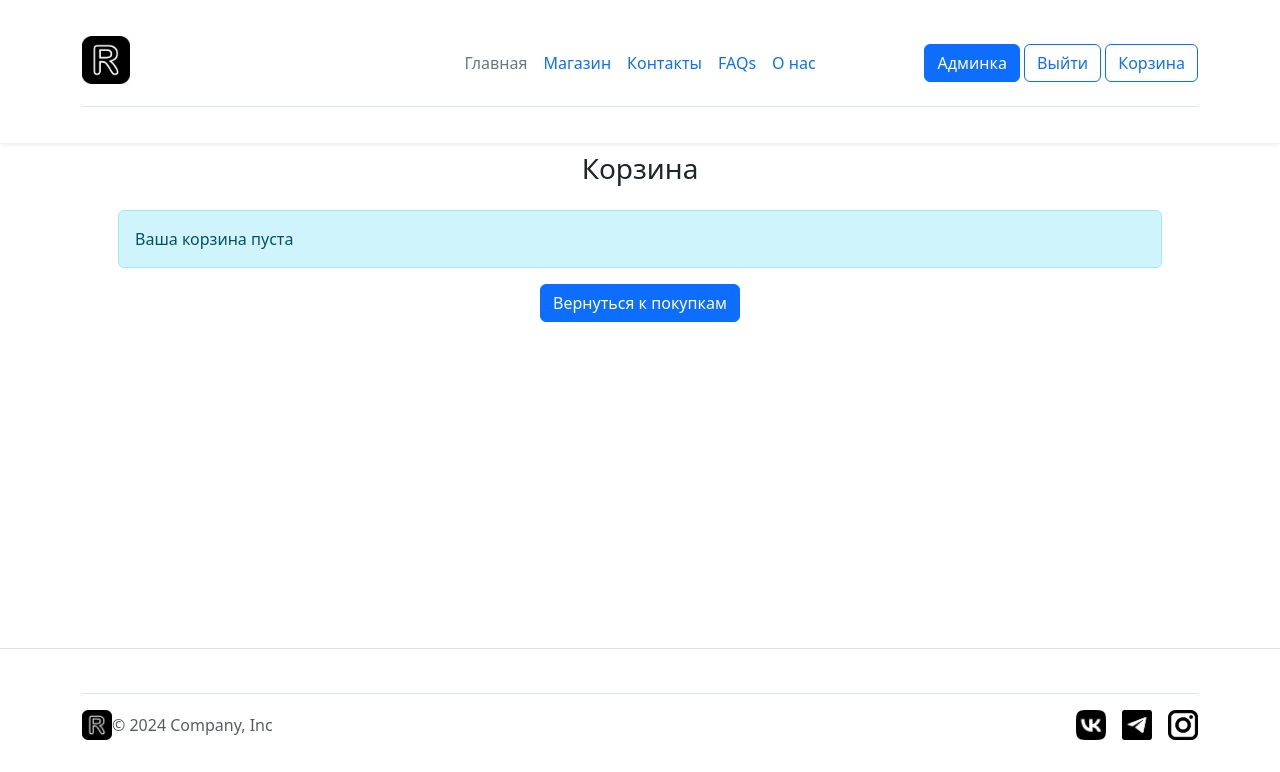
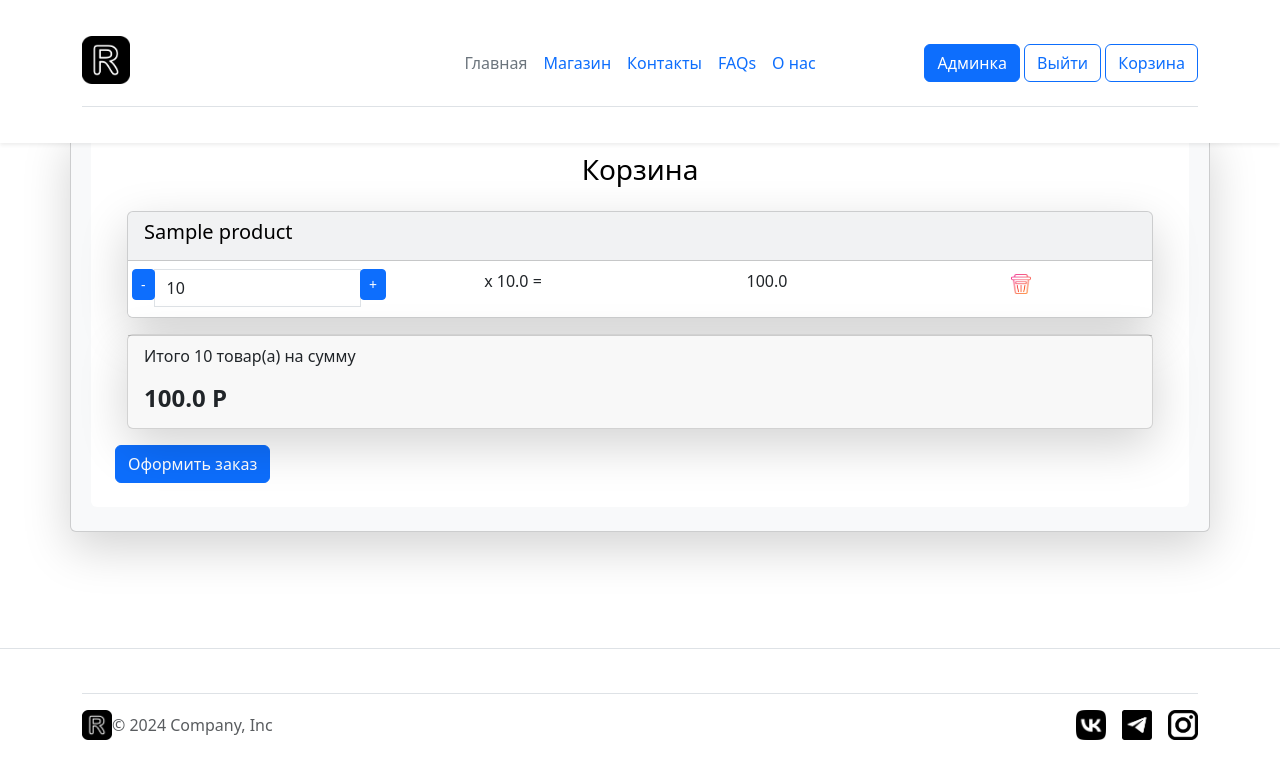
Before and after one commit to Illuminater1/Web_shop, a Flask app: page /cart/ in a window 1280 px wide. Shown: the top 772 px of the page. Run offline with Flask 3, Linux system fonts and the light colour scheme; a user stored in the database is signed in; tables that the repository leaves empty hold one stand-in row (values such as "Sample post").

Commit message:
Удалениее товара из корзины, уменьшение количества товара

```diff
--- a/app/carts/forms.py
+++ b/app/carts/forms.py
@@ -0,0 +1,10 @@
+from flask_wtf import FlaskForm
+from wtforms import SubmitField, IntegerField
+from wtforms.validators import ValidationError, DataRequired
+
+
+class CartForm(FlaskForm):
+
+    submit_increase = SubmitField("+", render_kw={"class": "btn btn-primary btn-sm"})
+
+    submit_decrease = SubmitField("-", render_kw= {"class": "btn btn-primary btn-sm"})
--- a/app/carts/views.py
+++ b/app/carts/views.py
@@ -4,51 +4,93 @@ from flask import Blueprint, flash, redirect, url_for, render_template, request
 from app.shop.models import Product, OrderedProduct
 from app.db import db
 from app.carts.models import Cart
+from app.carts.forms import CartForm
 
 blueprint = Blueprint('cart', __name__, url_prefix='/cart',
                       template_folder='templates/cart')
 
 
-@blueprint.route("/", methods=['GET'])
+@blueprint.route("/", methods=['GET', 'POST'])
 def cart():
     if current_user.is_anonymous:
         flash("Пожалуйста авторизуйтесь")
         return redirect(url_for('user.login'))
     user_cart = Cart.query.filter_by(user_id=current_user.id).all()
 
-    total = 0
+    form = CartForm()
+    amount = 0
+    total_product = 0
     for item in user_cart:
-        total += item.product.price * item.quantity
+        total_product += int(item.quantity)
+        amount += item.product.price * item.quantity
 
-    return render_template('carts/cart.html', page_title="Корзина", total=total)
+    return render_template('carts/cart.html', cart_items=user_cart,
+                           amount=amount, form=form, total=total_product)
 
 
 def get_user_cart(user_id):
     pass
 
 
-@blueprint.route("/add/<int:product_id>", methods=['GET','POST'])
+@blueprint.route("/add/<int:product_id>", methods=['POST'])
+@login_required
 def add_to_cart(product_id):
     product = Product.query.get(product_id)
     quantity = request.form.get('quantity', 1)
 
-    cart_item = Cart.query.filter_by(user_id=current_user.id, product_id=product_id).first()
+    cart_item = Cart.query.filter_by(user_id=current_user.id,
+                                     product_id=product_id).first()
 
     if cart_item:
         cart_item.quantity += quantity
     else:
-        cart_item = Cart(user_id=current_user.id, product_id=product_id, quantity=quantity)
+        cart_item = Cart(user_id=current_user.id,
+                         product_id=product_id,
+                         quantity=quantity)
+        flash(f"Товар {product.name} добавлен в корзину")
         db.session.add(cart_item)
+        db.session.commit()
+        return redirect(request.referrer or url_for('shop.shop', product_id=product_id))
 
     db.session.commit()
-    flash(f"Товар {product.name} добавлен в корзину")
+    flash(f"Количество {product.name} увеличено")
     return redirect(request.referrer or url_for('shop.shop', product_id=product_id))
 
-@blueprint.route("/update", methods=['POST'])
-def update_cart():
-    pass
 
 
-@blueprint.route("/remove", methods=['POST'])
-def remove_from_cart():
-    pass
+@blueprint.route("/remove/<int:product_id>", methods=['POST'])
+@login_required
+def remove_from_cart(product_id):
+    product = Product.query.get(product_id)
+
+    cart_item = Cart.query.filter_by(user_id=current_user.id,
+                                     product_id=product_id).first()
+
+    if cart_item.quantity > 1:
+        cart_item.quantity -= 1
+        flash (f"Количество {product.name} уменьшено")
+    else:
+        db.session.delete(cart_item)
+        flash (f"Товар {product.name} удалён из корзины")
+
+    db.session.commit()
+    return redirect(request.referrer or url_for('shop.shop', product_id=product_id))
+
+
+
+
+@blueprint.route("/delete/<int:product_id>", methods=['POST'])
+@login_required
+def delete_product(product_id):
+    product = Product.query.get(product_id)
+    cart_item = Cart.query.filter_by(user_id=current_user.id,
+                                     product_id=product_id).first()
+
+    if cart_item:
+        db.session.delete(cart_item)
+        db.session.commit()
+        flash(f"Товар {product.name} удалён из корзины")
+
+    else:
+        flash("Такого товара нет в вашей корзине")
+    return redirect(request.referrer or url_for('shop.shop'))
--- a/app/templates/carts/cart.html
+++ b/app/templates/carts/cart.html
@@ -6,7 +6,7 @@
 
 
 {% block content %}
-<div class="row justify-content-center">
+<div class="card mb-3 text-bg-light shadow-lg">
     <div class=" bg-white p-4 mb-4 mx-2 rounded custom-shadow">
         <h3 class="text-center mb-4">Корзина</h3>
         <div class="container" id="cart-items-container">
@@ -17,49 +17,48 @@
                     <h5 class="card-title">{{ item.product.name }}</h5>
                 </div>
 
+
         <ul class="list-group list-group-flush">
-
         <li class="list-group-item">
             <div class="row text-center">
                 <div class="col p-0">
                     <div class="input-group">
 
-                                    <span class="input-group-btn">
-                                        <button type="button" class="btn btn-primary btn-sm decrement"
-                                                data-cart-id="{{ url_for('cart.update_cart') }}"
-                                                data-cart-change-url="">-</button>
-                                    </span>
+                        <form action="{{ url_for('cart.remove_from_cart', product_id=item.product.id) }}" method="POST" class="input-group-btn">
+                        {{ form.submit_decrease }}
+                        </form>
 
-                                    <input type="text" class="form-control number" value="{{ item.quantity }}" readonly>
+                        <input type="text" class="form-control number" value={{ item.quantity }} readonly>
 
-                                    <span class="input-group-btn">
-                                        <button type="button"
-                                                class="btn btn-primary btn-sm increment"
-                                                data-cart-id="{{ url_for('cart.update_cart') }}"
-                                                data-cart-change-url="">+</button>
-                                    </span>
+                        <form action="{{  url_for('cart.add_to_cart', product_id=item.product.id)  }}" method="POST" class="input-group-btn">
+                        {{ form.submit_increase }}
+                        </form>
 
                     </div>
                 </div>
                 <div class="col p-0">
-                                <p>{{ item.product.price }}</p>
+                    <p>x {{ item.product.price }} = </p>
                 </div>
-                            <div class="col p-0"><strong>100.00 $</strong></div>
+                <div class="col p-0">{{ item.product.price * item.quantity }} </div>
                 <div class="col p-0">
-                                <a href="#" class="remove-from-cart" data-cart-id="">
-                                    <img class="mx-1" src="" alt="Catalog Icon" width="16"
-                                         height="16">
-                                </a>
+                    <form action="{{ url_for('cart.delete_product', product_id=item.product.id) }}" method="POST">
+                        <button type="submit" class="btn btn-link p-0 m-0">
+                        <img class="mx-1" src="{{ url_for('static', filename='img/del_cart.png') }}"
+                            alt="Catalog Icon" width="20" height="20">
+                        </button>
+                    </form>
                 </div>
             </div>
         </li>
     </ul>
+
+
             </div>
             {% endfor %}
             <div class="card mb-3 shadow-lg">
                 <div class="card-footer">
-                    <p class="float-left">Итого <strong>1</strong> товар(а) на сумму</p>
-                    <h4 class="float-left"><strong>100.00 $</strong></h4>
+                    <p class="float-left">Итого {{ total }} товар(а) на сумму</p>
+                    <h4 class="float-left"><strong>{{ amount }} P</strong></h4>
                 </div>
             </div>
             <!-- Закончилась разметка корзины -->
--- a/app/templates/shop/shop.html
+++ b/app/templates/shop/shop.html
@@ -38,9 +38,11 @@
                         <p><strong>{{ product.price }}</strong></p>
 <!--                        <span class="badge bg-warning text-dark">Скидка 10.00 %</span>-->
 <!--                         <p><strong>100.00 $</strong></p>-->
-                        <a href="{{ url_for('cart.add_to_cart', product_id=product.id) }}" class="btn add-to-cart">
+                        <form action="{{ url_for('cart.add_to_cart', product_id=product.id) }}" method="POST">
+                            <button type="submit" class="btn btn-link p-0 m-0">
                             <img class="mx-1" src="{{ url_for('static', filename='img/cart.png') }}" alt="Catalog Icon" width="32" height="32">
-                        </a>
+                            </button>
+                        </form>
                     </div>
                 </div>
             </div>
```
Also changed, not shown: app/user/forms.py (+18 -7 lines), app/static/img/del_cart.png (added), dbshop.db. Lines whose indentation alone changed are shown as unchanged.
